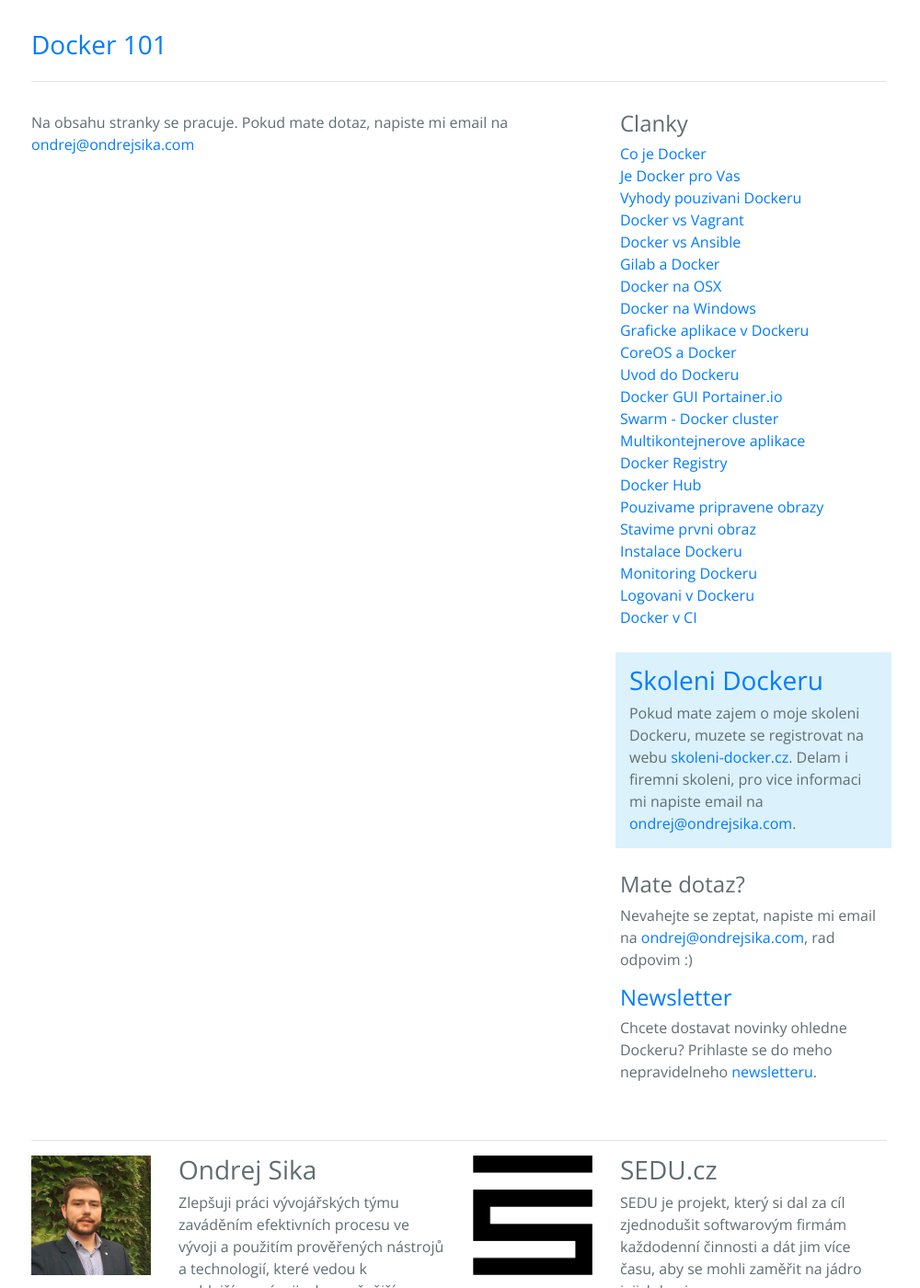
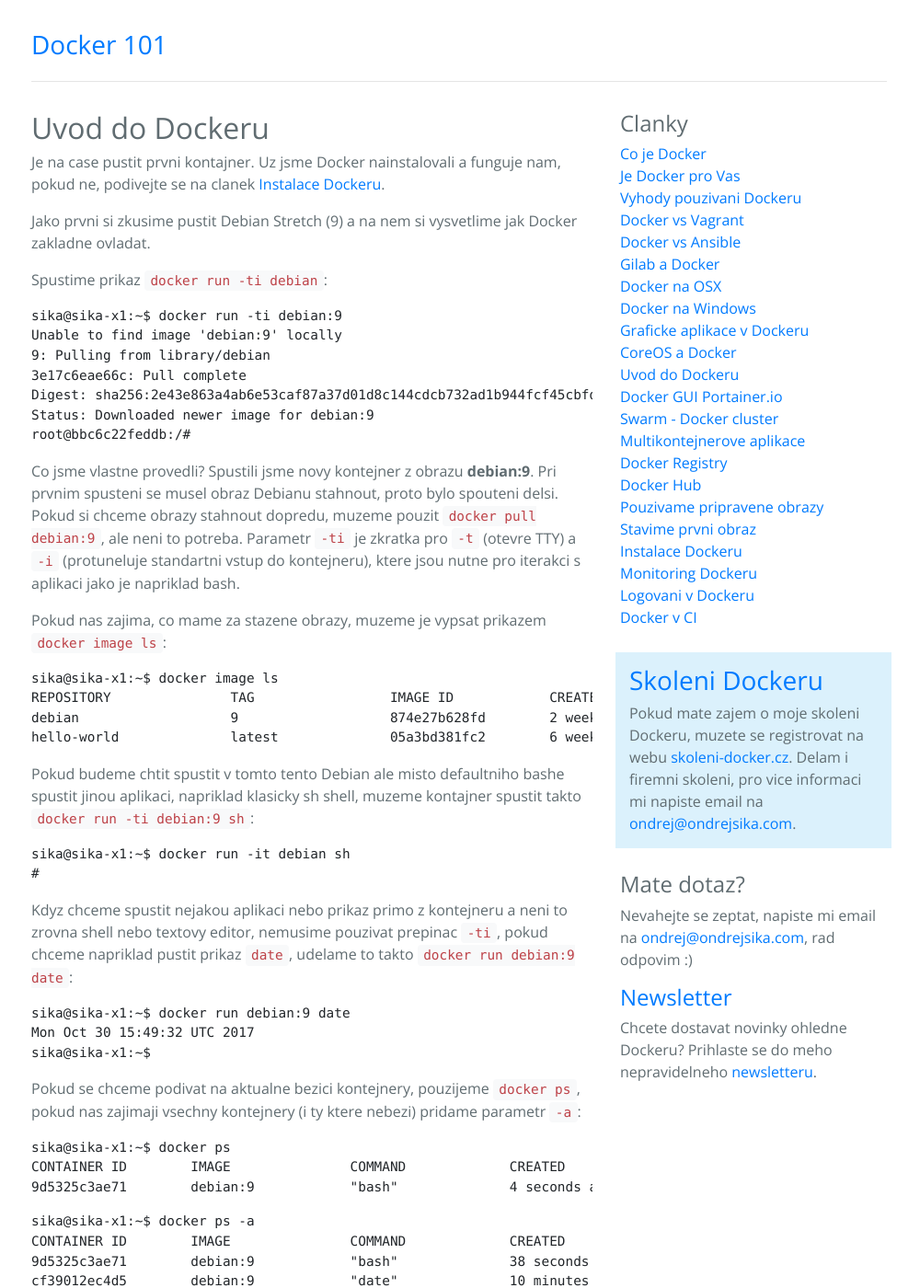
Before and after one commit to ondrejsika/docker101.cz, a Jekyll site: the page built from uvod-do-dockeru.md, in a window 1280 px wide and 1400 px high. Shown: the whole window at 92% size, without its empty margins (141-1141 px from the left). Built offline with Jekyll 4.4.1, drawn with Linux system fonts in a browser that asks for light colours; some of the changed text lies outside the part shown.

Commit message:
uvod-do-dockeru.md - write article

````diff
--- a/uvod-do-dockeru.md
+++ b/uvod-do-dockeru.md
@@ -1,6 +1,87 @@
 ---
 layout: default
-title: Docker 101
+title: Uvod do Dockeru
 ---
 
-Na obsahu stranky se pracuje. Pokud mate dotaz, napiste mi email na <ondrej@ondrejsika.com>
+## Uvod do Dockeru
+
+Je na case pustit prvni kontajner. Uz jsme Docker nainstalovali a funguje nam, pokud ne, podivejte se na clanek [Instalace Dockeru](instalace-dockeru.html).
+
+Jako prvni si zkusime pustit Debian Stretch (9) a na nem si vysvetlime jak Docker zakladne ovladat.
+
+Spustime prikaz `docker run -ti debian`:
+
+```
+sika@sika-x1:~$ docker run -ti debian:9
+Unable to find image 'debian:9' locally
+9: Pulling from library/debian
+3e17c6eae66c: Pull complete
+Digest: sha256:2e43e863a4ab6e53caf87a37d01d8c144cdcb732ad1b944fcf45cbfd7248a02a
+Status: Downloaded newer image for debian:9
+root@bbc6c22feddb:/#
+```
+
+Co jsme vlastne provedli? Spustili jsme novy kontejner z obrazu __debian:9__. Pri prvnim spusteni se musel obraz Debianu stahnout, proto bylo spouteni delsi. Pokud si chceme obrazy stahnout dopredu, muzeme pouzit `docker pull debian:9`, ale neni to potreba. Parametr `-ti` je zkratka pro `-t` (otevre TTY) a `-i` (protuneluje standartni vstup do kontejneru), ktere jsou nutne pro iterakci s aplikaci jako je napriklad bash.
+
+Pokud nas zajima, co mame za stazene obrazy, muzeme je vypsat prikazem `docker image ls`:
+
+```
+sika@sika-x1:~$ docker image ls
+REPOSITORY               TAG                 IMAGE ID            CREATED             SIZE
+debian                   9                   874e27b628fd        2 weeks ago         100MB
+hello-world              latest              05a3bd381fc2        6 weeks ago         1.84kB
+```
+
+Pokud budeme chtit spustit v tomto tento Debian ale misto defaultniho bashe spustit jinou aplikaci, napriklad klasicky sh shell, muzeme kontajner spustit takto `docker run -ti debian:9 sh`:
+
+```
+sika@sika-x1:~$ docker run -it debian sh
+#
+```
+
+Kdyz chceme spustit nejakou aplikaci nebo prikaz primo z kontejneru a neni to zrovna shell nebo textovy editor, nemusime pouzivat prepinac `-ti`, pokud chceme napriklad pustit prikaz `date`, udelame to takto `docker run debian:9 date`:
+
+```
+sika@sika-x1:~$ docker run debian:9 date
+Mon Oct 30 15:49:32 UTC 2017
+sika@sika-x1:~$
+```
+
+Pokud se chceme podivat na aktualne bezici kontejnery, pouzijeme `docker ps`, pokud nas zajimaji vsechny kontejnery (i ty ktere nebezi) pridame parametr `-a`:
+
+```
+sika@sika-x1:~$ docker ps
+CONTAINER ID        IMAGE               COMMAND             CREATED             STATUS              PORTS               NAMES
+9d5325c3ae71        debian:9            "bash"              4 seconds ago       Up 3 seconds                            modest_lovelace
+```
+
+```
+sika@sika-x1:~$ docker ps -a
+CONTAINER ID        IMAGE               COMMAND             CREATED             STATUS                        PORTS    NAMES
+9d5325c3ae71        debian:9            "bash"              38 seconds ago      Up 37 seconds                          modest_lovelace
+cf39012ec4d5        debian:9            "date"              10 minutes ago      Exited (0) 10 minutes ago              goofy_bohr
+6a5c51e364dd        debian:9            "sh"                15 minutes ago      Exited (0) 15 minutes ago              gracious_kilby
+bbc6c22feddb        debian:9            "bash"              27 minutes ago      Exited (0) 26 minutes ago              quirky_leakey
+```
+
+Na jako prvni je ID kontejneru a na konci je jeho jmeno. Pokud ho nespecifikujeme, tak jej Docker zvoli nahodne. Muzeme ho specifikovat parametrem `--name`:
+
+```
+sika@sika-x1:~$ docker run -ti --name mydebian debian:9
+root@1fbe24f0050f:/#
+```
+
+Pak bude vypis vypadat takto:
+
+```
+sika@sika-x1:~$ docker ps
+CONTAINER ID        IMAGE               COMMAND             CREATED             STATUS              PORTS               NAMES
+1fbe24f0050f        debian:9            "bash"              6 seconds ago       Up 6 seconds                            mydebian
+```
+
+Jmeno kontajneru musi byt unikatni, pokud budeme chtit spustit novy kontajner se stejnym jmenem, musime ten minuly nejprve odstranit `docker rm mydebian`:
+
+```
+sika@sika-x1:~$ docker rm mydebian
+mydebian
+```
````
